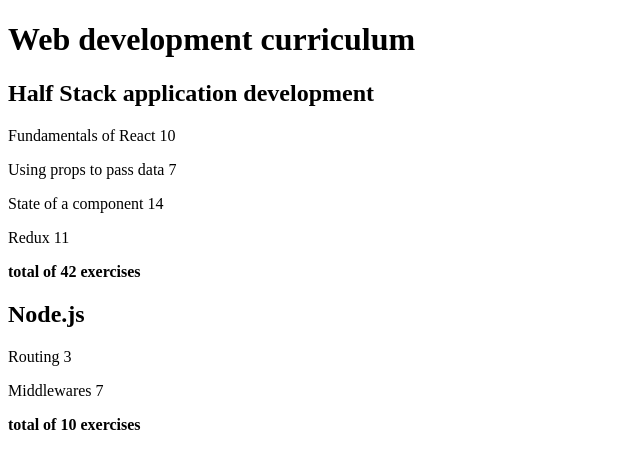
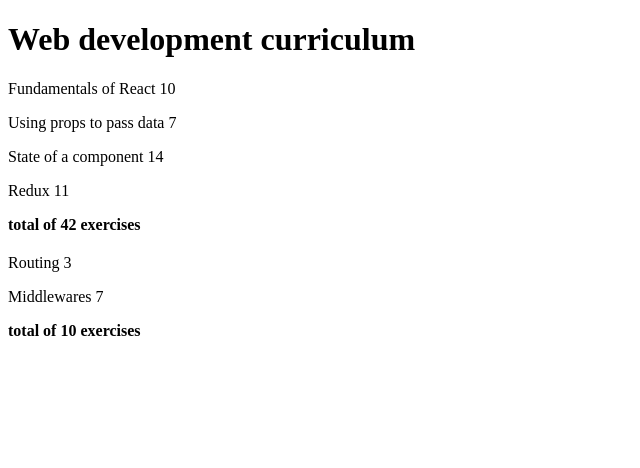
Before and after one commit to Gwasagir/fullstack_open, a React (Vite) app in the folder part2/courseinfo_part2/: page / in a window 1280 px wide. Shown: the top 468 px of the page, without its empty margins (0-640 px from the left). Built offline with nearby package versions, Linux system fonts and the light colour scheme.

Commit message:
still stuck in 2.5

```diff
--- a/part2/courseinfo_part2/src/components/Courses.jsx
+++ b/part2/courseinfo_part2/src/components/Courses.jsx
@@ -6,7 +6,7 @@
     )}
 
 const Content = (props) => {
-    return(props.parts.map(part => <Part key={part.name} part={part}/>)
+    return(props.parts.map(part => <Part key={"part"+part.id} part={part}/>)
     )}
 
 const Total = (props) => {
@@ -23,13 +23,12 @@
 
 const Courses = (props) => {
     return(props.courses.map(courses =>
-      <>
-        <div> <Header key={courses.name} name={courses.name} /> </div>
-        <div> <Content key={"course"+courses.id} parts={courses.parts} /> </div>
-        <div> <Total key={"totalkey"+courses.id} parts={courses.parts} /> </div>
-      </>
+    <div>
+      <Header key={courses.id} course={courses.name} />
+      <Content key={"cont"+courses.id} parts={courses.parts} />
+      <Total key={"tot"+courses.id} parts={courses.parts} />
+    </div>
       ))
   }
 
-
 export default Courses
```
